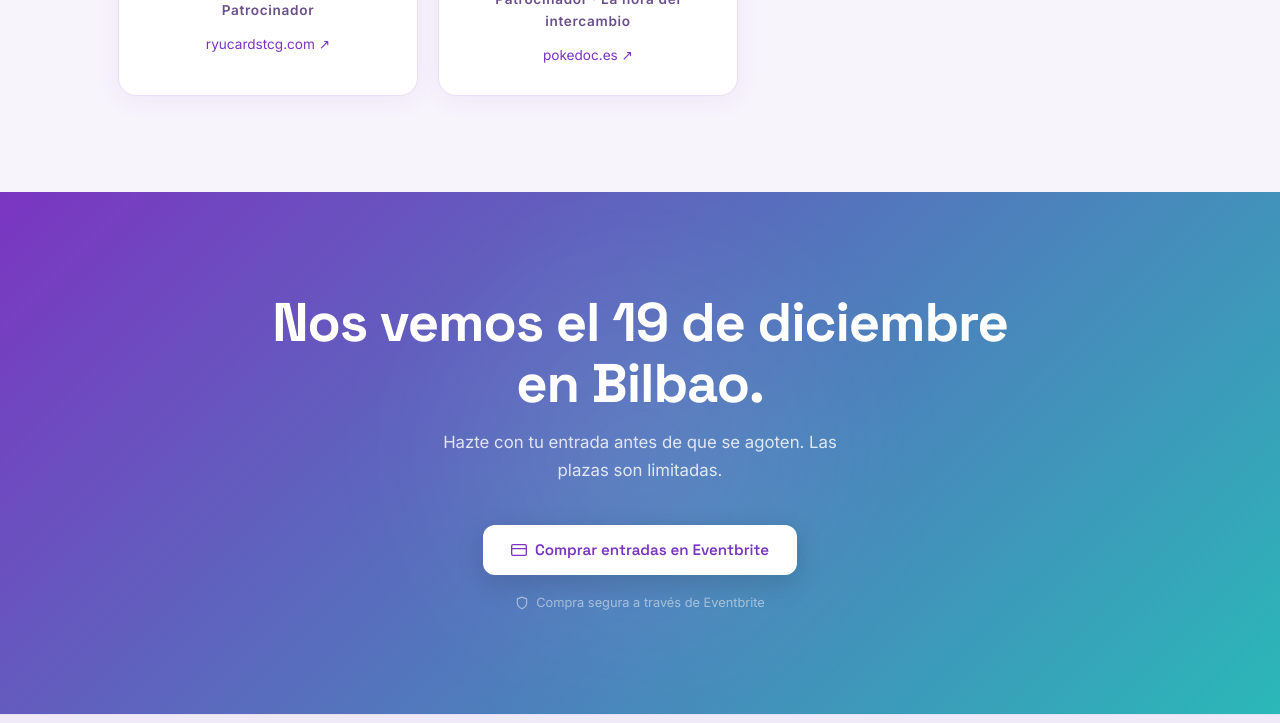
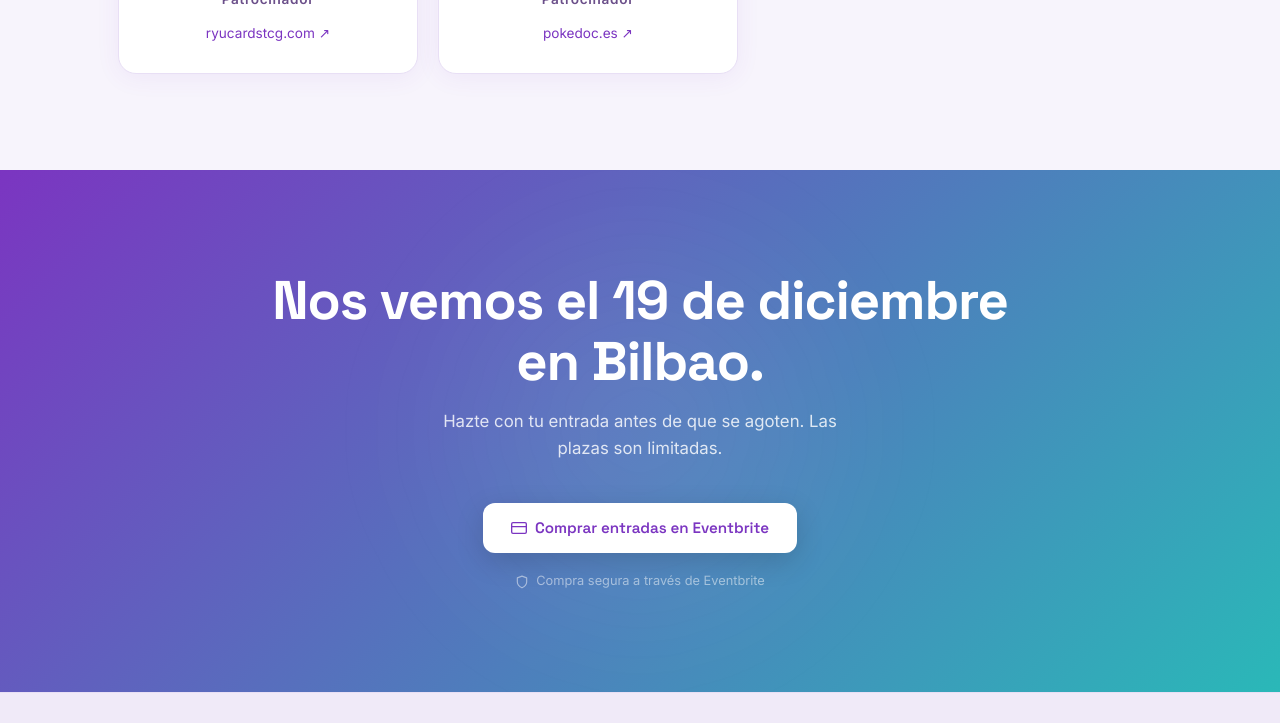
Before and after one commit to zorquy/Tradeitto, a plain HTML site: page sitio.html in a window 1280 px wide. Shown: the part 4715-5438 px from the top of the page. Drawn offline with Linux system fonts and the light colour scheme.

Commit message:
Patrocinadores: mismo texto en ambas tarjetas
Co-Authored-By: Claude Opus 5.5 <noreply@anthropic.com>
Claude-Session: https://claude.ai/code/session_013rSiCptRdGuazoisyuedDi

```diff
--- a/sitio.html
+++ b/sitio.html
@@ -374,7 +374,7 @@
         </a>
         <a class="include-card sponsor-card reveal" href="https://pokedoc.es/" target="_blank" rel="sponsored noopener">
           <img src="assets/logo-pokedoc.png" alt="Pokedoc" class="sponsor-logo" width="900" height="214" loading="lazy" />
-          <p class="organizer-role">Patrocinador · La hora del intercambio</p>
+          <p class="organizer-role">Patrocinador</p>
           <p style="font-size:0.85rem;color:var(--accent);margin-top:6px">pokedoc.es ↗</p>
         </a>
       </div>
```
